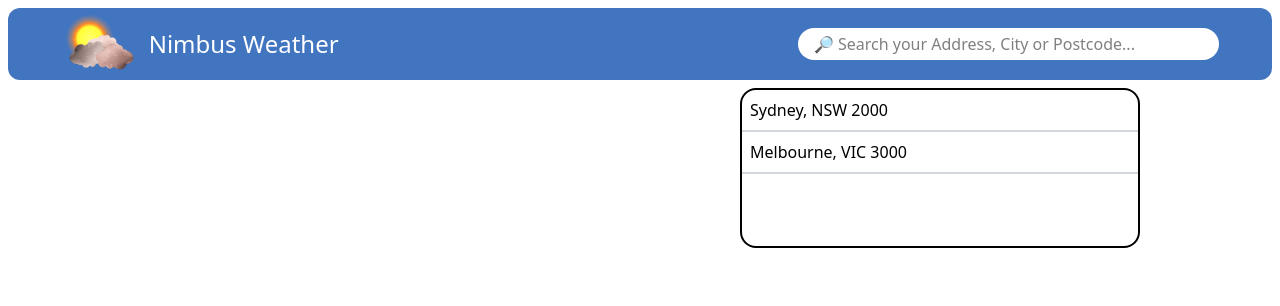
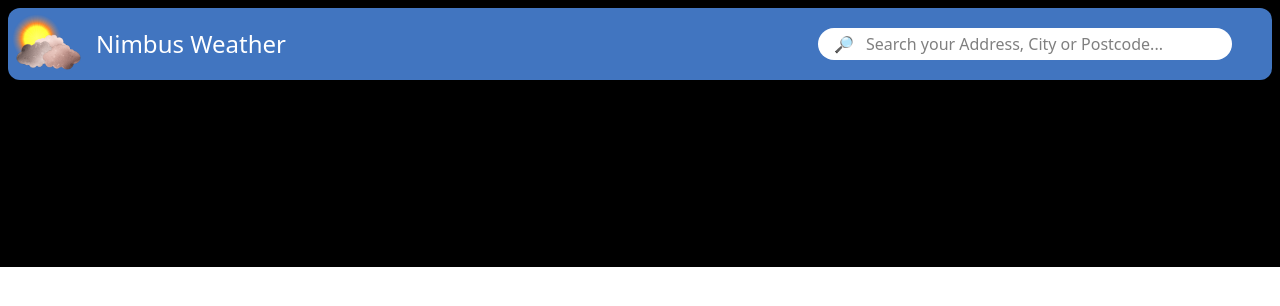
Before and after one commit to lachie-rigg/nimbus-weather, a React (Vite) app in the folder frontend/: page / in a window 1280 px wide. Shown: the top 306 px of the page. Built offline with nearby package versions, Linux system fonts and the light colour scheme.

Commit message:
Refactor of Navigation space to fit results list back properly

```diff
--- a/frontend/package.json
+++ b/frontend/package.json
@@ -13,6 +13,7 @@
     "@tailwindcss/vite": "^4.1.17",
     "react": "^19.2.0",
     "react-dom": "^19.2.0",
+    "react-router-dom": "^7.13.1",
     "tailwindcss": "^4.1.17"
   },
   "devDependencies": {
--- a/frontend/src/App.tsx
+++ b/frontend/src/App.tsx
@@ -1,9 +1,17 @@
 import React from 'react';
-import Navbar from './components/Navbar.tsx';
+import Home from './pages/Home';
+import Layout from './components/Layout';
+import { BrowserRouter as Router, Routes, Route } from 'react-router';
 
 const App: React.FC = () => {
   return (
-    <Navbar />
+    <Router>
+      <Routes>
+        <Route element={<Layout/>}>
+          <Route path="/" element={<Home />} />
+        </Route>
+      </Routes>
+    </Router>
   )
 };
 
--- /dev/null
+++ b/frontend/src/components/Layout.tsx
@@ -0,0 +1,12 @@
+import React from 'react';
+import Navspace from './navbar/Navspace';
+
+const Layout: React.FC = () => {
+    return (
+    <div className="h-screen w-screen flex flex-col">
+        <Navspace/>
+    </div>
+    );
+};
+
+export default Layout;
--- a/frontend/src/components/SuburbList.tsx
+++ /dev/null
@@ -1,17 +0,0 @@
-import React from "react";
-import type { Suburb } from "../types/Suburb";
-
-const SuburbList: React.FC<{suburbs: Suburb[]}> = ({suburbs}) => {
-return (
-    <div className="border-black border-2 w-100 h-40 rounded-2xl">
-        <ul>
-            {suburbs.map((suburb, index) => (
-                <li key={index} className="border-b-2 border-gray-300 p-2">
-                    {suburb.name}, {suburb.state} {suburb.postcode}
-                </li>
-            ))}
-        </ul>
-    </div>
-)};
-
-export default SuburbList;
--- a/frontend/src/components/Navbar.tsx
+++ b/frontend/src/components/navbar/Navbar.tsx
@@ -1,5 +1,5 @@
 import React from 'react';
-import NimbusLogo from '../assets/Nimbus.png'
+import NimbusLogo from '../../assets/Nimbus.png'
 import SearchBar from './SearchBar';
 import SuburbList from './SuburbList';
 
@@ -10,10 +10,9 @@ const Navbar: React.FC = () => {
           <div className='w-1/2 h-full flex justify-start items-center'>
             <img src={NimbusLogo} alt="Nimbus Logo" className="h-20 w-20 mr-2"/> <h1 className="text-2xl font-extralight">Nimbus Weather</h1>
           </div>
-          <SearchBar/>
-        </div>
-        <div className='w-full h-100 flex justify-end pr-35'>
-          <SuburbList suburbs={[{name: "Sydney", state: "NSW", postcode: 2000}, {name: "Melbourne", state: "VIC", postcode: 3000}]}/>
+          <div className='w-1/2 h-full flex justify-end items-center p-10'>
+            <SearchBar/>
+          </div>
         </div>
     </div>
   )
--- /dev/null
+++ b/frontend/src/components/navbar/Navspace.tsx
@@ -0,0 +1,16 @@
+import React, {useState} from "react";
+import Navbar from "./Navbar";
+import SuburbList from "./SuburbList";
+
+const Navspace: React.FC = () => {
+    const [suburbs, setSuburbs] = useState([]);
+
+   return (
+    <div className="h-1/3 bg-black w-full">
+        <Navbar/>
+        {suburbs.length > 0 ? <SuburbList suburbs={suburbs}/> : <></>}
+</div>
+    );
+}
+
+export default Navspace;
--- a/frontend/src/components/SearchBar.tsx
+++ b/frontend/src/components/navbar/SearchBar.tsx
@@ -1,5 +1,5 @@
 import React, { useEffect, useState } from "react";
-import SuburbList from "./SuburbList";
+import SuburbList from "../SuburbList";
 
 const SearchBar: React.FC = () => {
   const [query, setQuery] = useState("");
@@ -24,7 +24,7 @@ const SearchBar: React.FC = () => {
 
 
   return (
-      <div className="relative w-1/3">
+      <div className="relative w-3/4">
           <span className="pointer-events-none absolute left-4 top-1/2 -translate-y-1/2 text-gray-400">
             🔎
           </span>
@@ -33,7 +33,7 @@ const SearchBar: React.FC = () => {
             name="suburbSearch"
             autoCapitalize="words"
             placeholder="Search your Address, City or Postcode..."
-            className="h-8 w-full rounded-full bg-white pl-10 pr-4 text-black focus:outline-none"
+            className="h-8 w-full rounded-full bg-white pl-12 pr-4 text-black focus:outline-none"
             value={query}
             onChange={(e) => setQuery(e.target.value)}
           />
--- /dev/null
+++ b/frontend/src/components/navbar/SuburbList.tsx
@@ -0,0 +1,18 @@
+import React from "react";
+import type { Suburb } from "../../types/Suburb";
+
+const SuburbList: React.FC<{suburbs: Suburb[]}> = ({suburbs}) => {
+return (
+    <div className="h-40 w-1/3 border-2 border-black rounded-4xl">
+        <ul className="mt-4 px-4">
+            {suburbs.map((suburb) => (
+                <li key={suburb.name} className="text-lg mb-2 border-b-2 border-gray-300">
+                    {suburb.name}
+                </li>
+            ))}
+        </ul>
+
+    </div>
+)};
+
+export default SuburbList;
--- /dev/null
+++ b/frontend/src/pages/Home.tsx
@@ -0,0 +1,9 @@
+
+const Home: React.FC = () => {
+    return (
+    <>
+    </>
+    );
+}
+
+export default Home;
```
Also changed, not shown: 1 other file (tests, documents, lock files or other folders).
